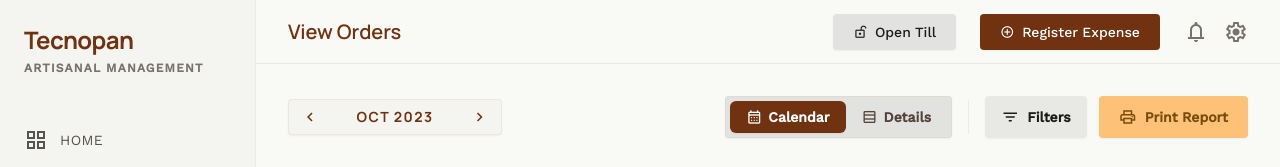
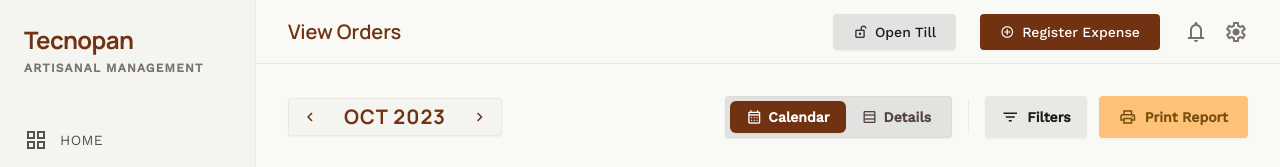
Before and after one commit to vasalgadog/tecnoadmin, a React (Vite) app: page /pedidos in a window 1280 px wide. Shown: the top 167 px of the page. Built offline with nearby package versions, Linux system fonts and the light colour scheme.

Commit message:
style: enlarge calendar navigation text

```diff
--- a/src/pages/VerPedidos.tsx
+++ b/src/pages/VerPedidos.tsx
@@ -28,7 +28,7 @@ export default function VerPedidos() {
                 <span className="material-symbols-outlined text-[18px]">chevron_left</span>
               </button>
               <div className="w-32 text-center">
-                <h2 className="text-sm font-headline font-extrabold uppercase tracking-widest text-[#703210]">Oct 2023</h2>
+                <h2 className="text-xl font-headline font-extrabold uppercase tracking-wider text-[#703210]">Oct 2023</h2>
               </div>
               <button className="p-1 rounded-md hover:bg-surface-container-high transition-all flex items-center justify-center">
                 <span className="material-symbols-outlined text-[18px]">chevron_right</span>
```
